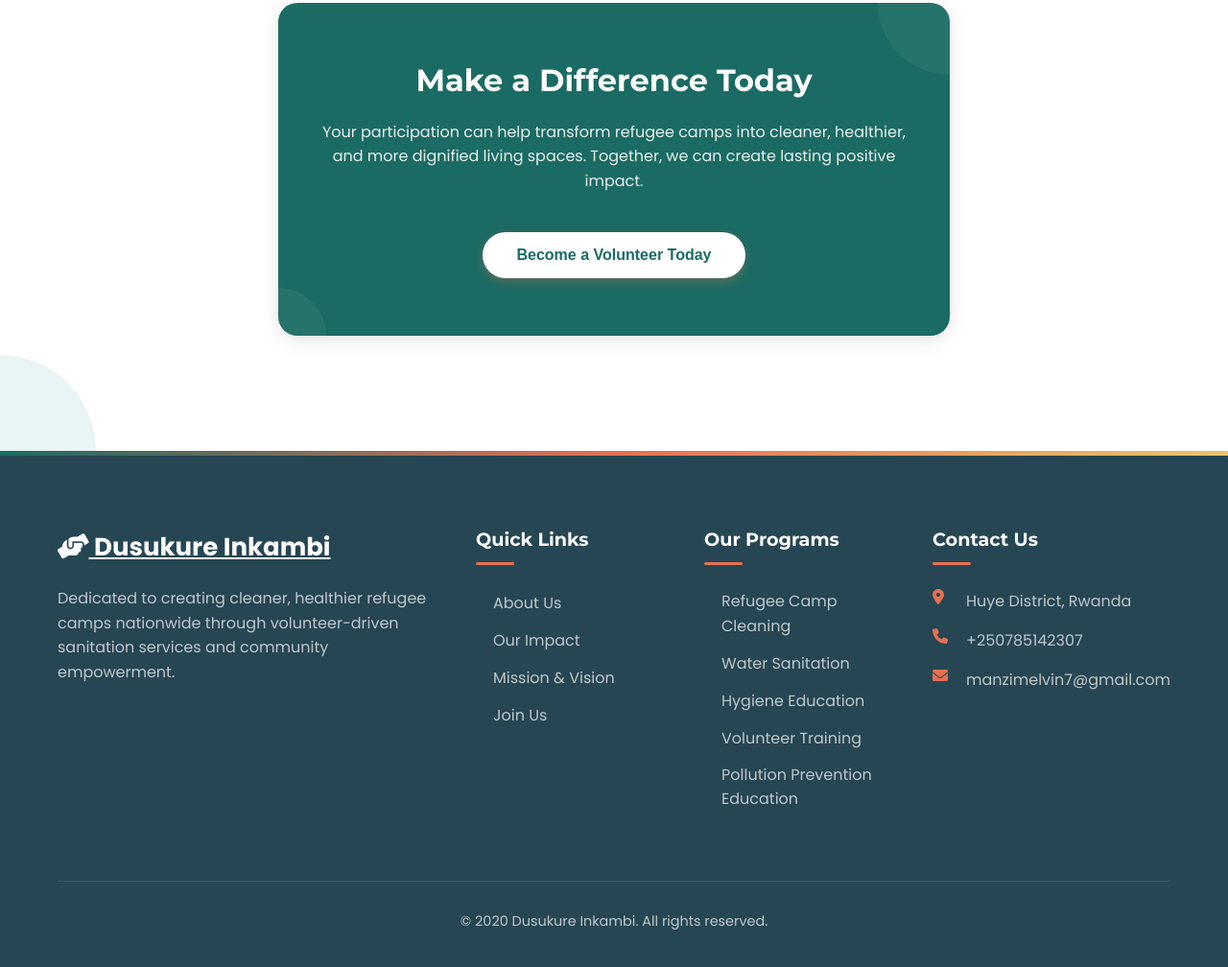
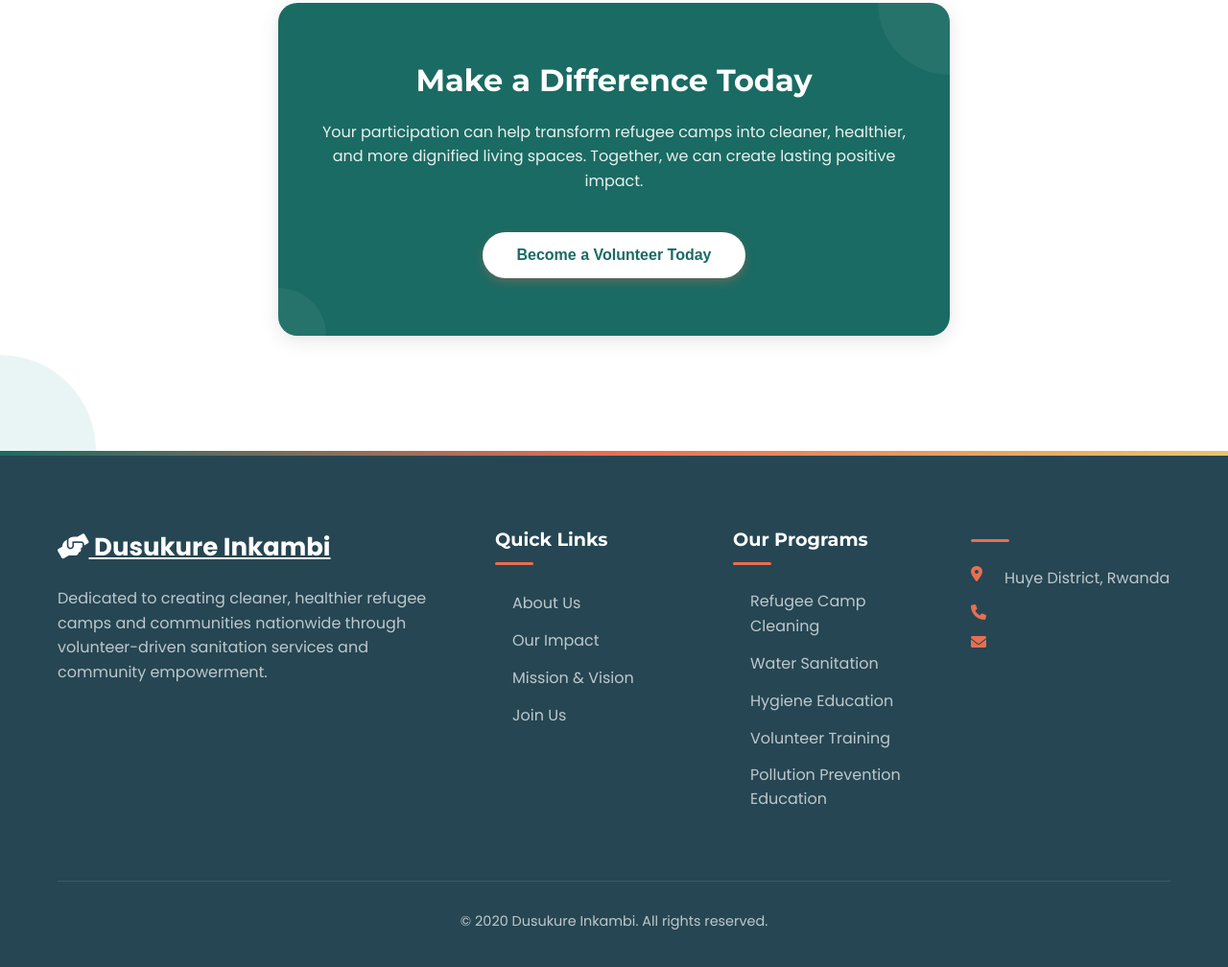
Before and after one commit to Melvin-Manzi/DI, a plain HTML site: page index.html in a window 1280 px wide. Shown: the part 3444-4452 px from the top of the page at 96% size. Drawn offline with Linux system fonts and the light colour scheme.

Commit message:
Update index.html

```diff
--- a/index.html
+++ b/index.html
@@ -1304,7 +1304,7 @@
                     <a href="#" class="footer-logo">
                         <i class="fas fa-hands-helping"></i> Dusukure Inkambi
                     </a>
-                    <p class="footer-about">Dedicated to creating cleaner, healthier refugee camps nationwide through volunteer-driven sanitation services and community empowerment.</p>
+                    <p class="footer-about">Dedicated to creating cleaner, healthier refugee camps and communities nationwide through volunteer-driven sanitation services and community empowerment.</p>
 
                 </div>
 
@@ -1331,7 +1331,7 @@
                 </div>
 
                 <div class="footer-contact">
-                    <h4 class="footer-title">Contact Us</h4>
+                    <h4 class="footer-title"></h4>
                     <ul class="footer-links">
                         <li>
                             <i class="fas fa-map-marker-alt contact-icon"></i>
@@ -1339,11 +1339,11 @@
                         </li>
                         <li>
                             <i class="fas fa-phone contact-icon"></i>
-                           +250785142307
+
                         </li>
                         <li>
                             <i class="fas fa-envelope contact-icon"></i>
-                            manzimelvin7@gmail.com
+
                         </li>
                     </ul>
                 </div>
@@ -1361,8 +1361,7 @@
                 <i class="fas fa-times"></i>
             </button>
             <h3 class="modal-title">Join Dusukure Inkambi</h3>
-            <p class="modal-text">Thank you for your interest in volunteering with us! To become a member, please send an email with your name and contact information to:</p>
-            <p class="email-highlight">manzimelvin7@gmail.com</p>
+            <p class="modal-text">Thank you for your interest in volunteering with us! To become a member, please send an email.</p>
             <p class="modal-text">Our team will contact you with more information about upcoming projects and how you can get involved.</p>
             <button class="close-button" id="closeModal">Close</button>
         </div>
```
